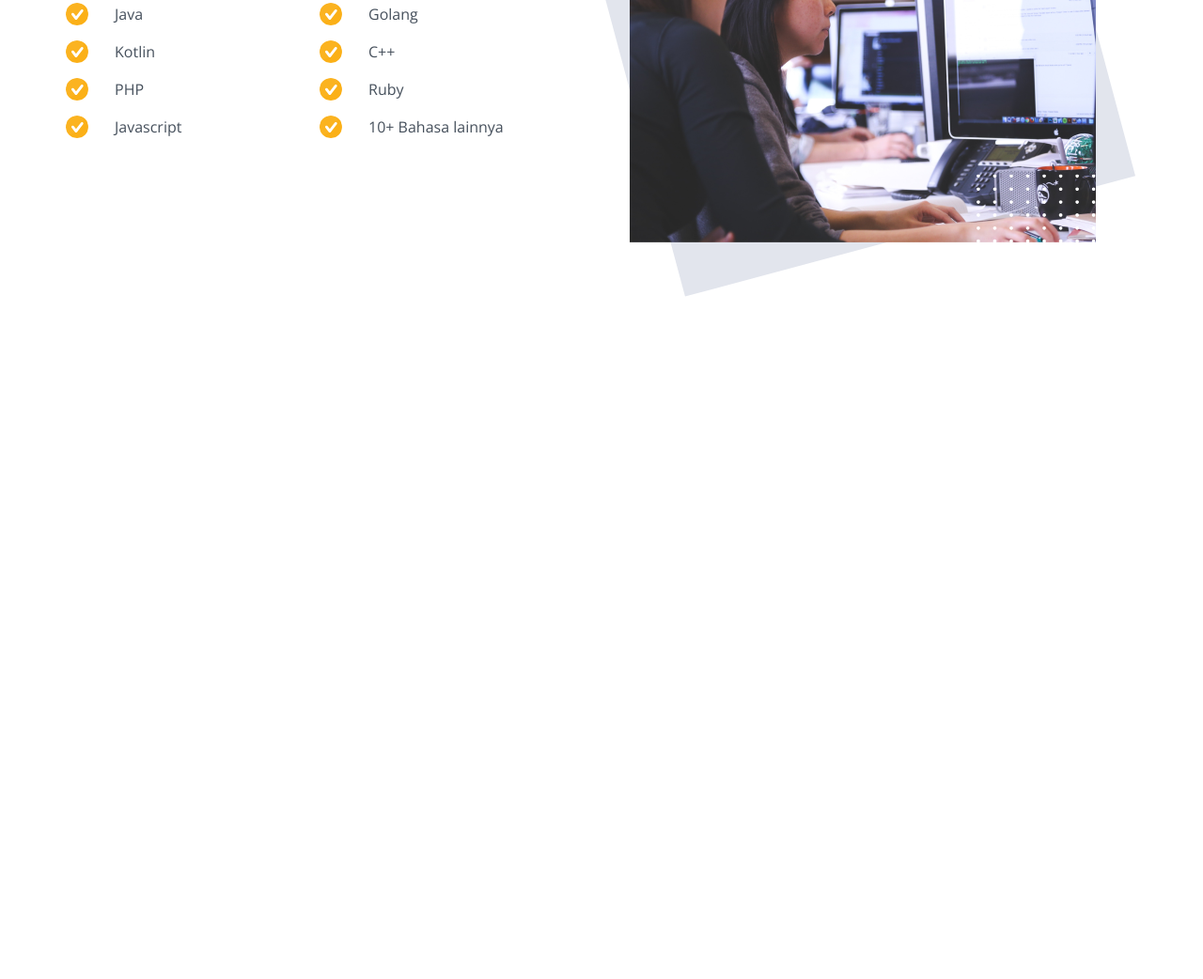
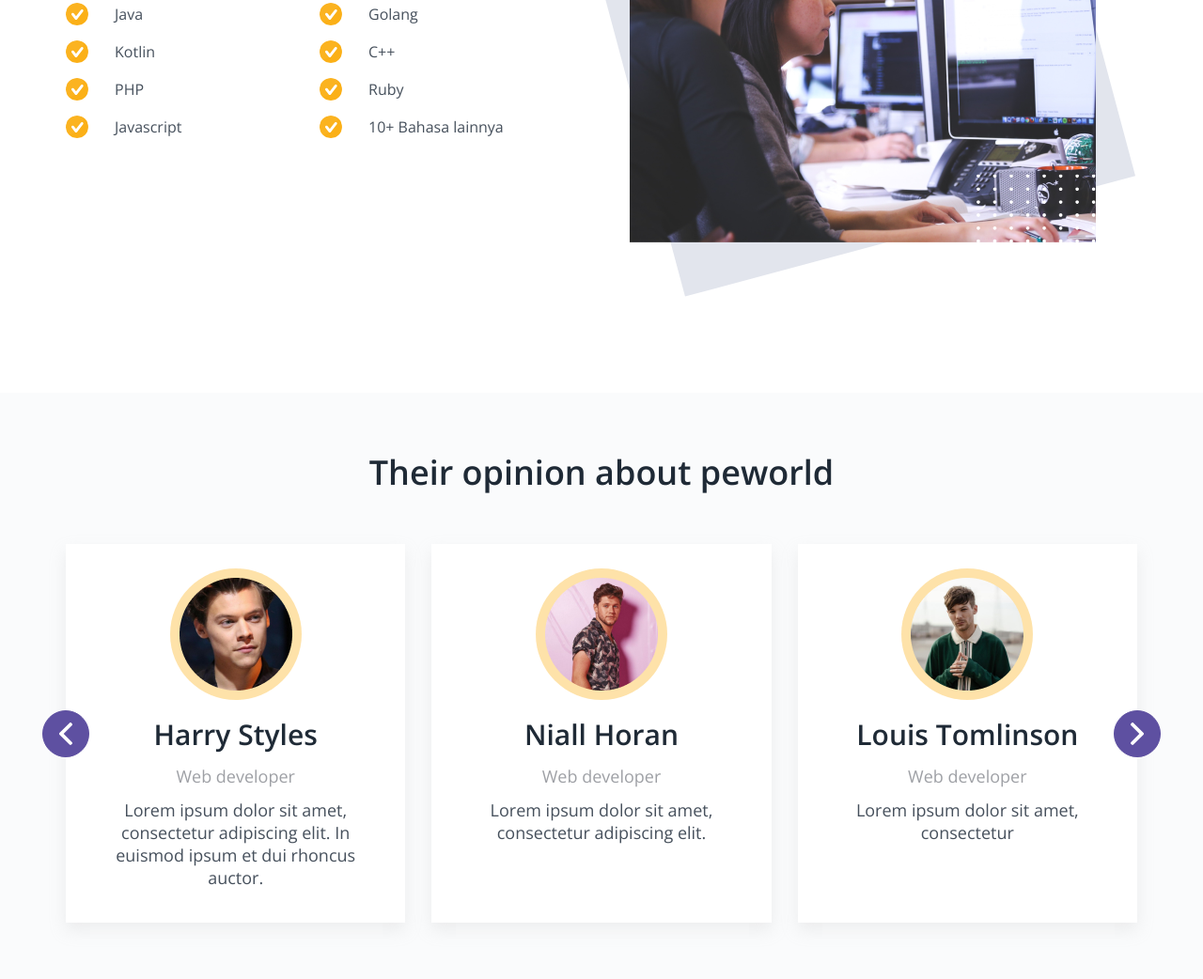
Before and after one commit to wafash08/fwgo-hirejob, a website built with Vite: page index.html in a window 1280 px wide. Shown: the part 1568-2610 px from the top of the page at 94% size. Before the commit the page ends 1884 px from the top, so only its background shows below. Built offline with nearby package versions, Linux system fonts and the light colour scheme.

Commit message:
testimony section

```diff
--- a/index.css
+++ b/index.css
@@ -8,6 +8,7 @@
 	--white: #fff;
 	--gray: #e2e5ed;
 	--yellow: #fbb017;
+	--light-gray: #e2e5ed;
 
 	--heading-color: #1f2a36;
 	--text-color: #46505c;
@@ -290,4 +291,89 @@ div[data-position='bottom-right'] > div[data-box-color='circle-pattern'] {
 	transform: rotate(90deg);
 }
 /* end of skill talent */
+
+/* testimony */
+#testimony {
+	margin-top: 160px;
+	background-color: #fafbfc;
+	padding-top: 60px;
+	padding-bottom: 60px;
+}
+.testimony-title {
+	text-align: center;
+	color: var(--heading-color);
+	font-size: 36px;
+	font-weight: 600;
+	margin-bottom: 52px;
+}
+.testimony-wrapper {
+	position: relative;
+}
+button[data-testomony-control='prev'],
+button[data-testomony-control='next'] {
+	position: absolute;
+	top: 50%;
+	transform: translateY(-50%);
+	background-color: var(--purple);
+	width: 50px;
+	height: 50px;
+	border-radius: 50px;
+	display: inline-flex;
+	justify-content: center;
+	align-items: center;
+}
+button[data-testomony-control='prev'] {
+	left: -25px;
+}
+button[data-testomony-control='next'] {
+	right: -25px;
+}
+.testimony-list {
+	display: grid;
+	grid-template-columns: repeat(3, 1fr);
+	gap: 28px;
+	list-style: none;
+	text-align: center;
+}
+.testimony-item {
+	background-color: var(--white);
+	box-shadow: 0px 8px 16px 0px #c5c5c540;
+	padding-top: 26px;
+	padding-bottom: 36px;
+	padding-left: 52px;
+	padding-right: 52px;
+}
+.testimony-avatar {
+	width: 140px;
+	aspect-ratio: 1;
+	margin-left: auto;
+	margin-right: auto;
+	background-color: var(--yellow);
+	display: flex;
+	align-items: center;
+	justify-content: center;
+	border-radius: 100%;
+	background: #fbb0175e;
+	margin-bottom: 16px;
+}
+.testimony-avatar > img {
+	width: 120px;
+	aspect-ratio: 1;
+}
+.testimony-name {
+	font-size: 30px;
+	color: var(--heading-color);
+	font-weight: 600;
+	margin-bottom: 12px;
+}
+.testimony-job {
+	font-size: 18px;
+	color: #9ea0a5;
+	margin-bottom: 12px;
+}
+.testimony-desc {
+	font-size: 18px;
+	color: var(--text-color);
+}
+/* end of testimony */
 /* === end of landing page === */
--- a/index.html
+++ b/index.html
@@ -246,6 +246,81 @@
 					</div>
 				</div>
 			</section>
+
+			<section id="testimony">
+				<div class="layout">
+					<h2 class="testimony-title">Their opinion about peworld</h2>
+
+					<div class="testimony-wrapper">
+						<button type="button" data-testomony-control="prev">
+							<span class="sr-only">Sebelumnya</span>
+							<svg
+								width="16"
+								height="24"
+								viewBox="0 0 16 24"
+								fill="none"
+								xmlns="http://www.w3.org/2000/svg"
+								aria-hidden="true"
+							>
+								<path
+									d="M1.33382 12.9365L12.0141 23.6166C12.2611 23.8638 12.5909 24 12.9425 24C13.2941 24 13.6239 23.8638 13.8709 23.6166L14.6574 22.8303C15.1692 22.3179 15.1692 21.4851 14.6574 20.9735L5.68891 12.005L14.6674 3.02651C14.9144 2.77929 15.0508 2.44974 15.0508 2.09832C15.0508 1.74652 14.9144 1.41696 14.6674 1.16955L13.8808 0.383411C13.6336 0.136194 13.3041 -1.52703e-07 12.9525 -1.83441e-07C12.6009 -2.1418e-07 12.2711 0.136194 12.0241 0.383411L1.33382 11.0733C1.08621 11.3213 0.950215 11.6524 0.950996 12.0044C0.950214 12.3578 1.08621 12.6887 1.33382 12.9365Z"
+									fill="white"
+								/>
+							</svg>
+						</button>
+						<button type="button" data-testomony-control="next">
+							<span class="sr-only">Selanjutnya</span>
+							<svg
+								width="16"
+								height="24"
+								viewBox="0 0 16 24"
+								fill="none"
+								xmlns="http://www.w3.org/2000/svg"
+								aria-hidden="true"
+							>
+								<path
+									d="M14.6662 11.0635L3.98588 0.383412C3.73885 0.136194 3.4091 0 3.05749 0C2.70589 0 2.37613 0.136194 2.12911 0.383412L1.34258 1.16975C0.830781 1.68213 0.830781 2.51491 1.34258 3.02651L10.3111 11.995L1.33263 20.9735C1.08561 21.2207 0.949219 21.5503 0.949219 21.9017C0.949219 22.2535 1.08561 22.583 1.33263 22.8305L2.11916 23.6166C2.36638 23.8638 2.69594 24 3.04754 24C3.39915 24 3.7289 23.8638 3.97593 23.6166L14.6662 12.9267C14.9138 12.6787 15.0498 12.3476 15.049 11.9956C15.0498 11.6422 14.9138 11.3113 14.6662 11.0635Z"
+									fill="white"
+								/>
+							</svg>
+						</button>
+
+						<ul class="testimony-list">
+							<li class="testimony-item">
+								<div class="testimony-avatar">
+									<img src="assets/harry-styles.png" alt="Harry Styles" />
+								</div>
+								<p class="testimony-name">Harry Styles</p>
+								<p class="testimony-job">Web developer</p>
+								<p class="testimony-desc">
+									Lorem ipsum dolor sit amet, consectetur adipiscing elit. In
+									euismod ipsum et dui rhoncus auctor.
+								</p>
+							</li>
+							<li class="testimony-item">
+								<div class="testimony-avatar">
+									<img src="assets/niall-horan.png" alt="Niall Horan" />
+								</div>
+								<p class="testimony-name">Niall Horan</p>
+								<p class="testimony-job">Web developer</p>
+								<p class="testimony-desc">
+									Lorem ipsum dolor sit amet, consectetur adipiscing elit.
+								</p>
+							</li>
+							<li class="testimony-item">
+								<div class="testimony-avatar">
+									<img src="assets/louis-tomlinson.png" alt="Louis Tomlinson" />
+								</div>
+								<p class="testimony-name">Louis Tomlinson</p>
+								<p class="testimony-job">Web developer</p>
+								<p class="testimony-desc">
+									Lorem ipsum dolor sit amet, consectetur
+								</p>
+							</li>
+						</ul>
+					</div>
+				</div>
+			</section>
 		</main>
 	</body>
 </html>
```
Also changed, not shown: assets/arrow-left.svg (added), assets/arrow-right.svg (added), assets/harry-styles.png (added), assets/louis-tomlinson.png (added), assets/niall-horan.png (added).
